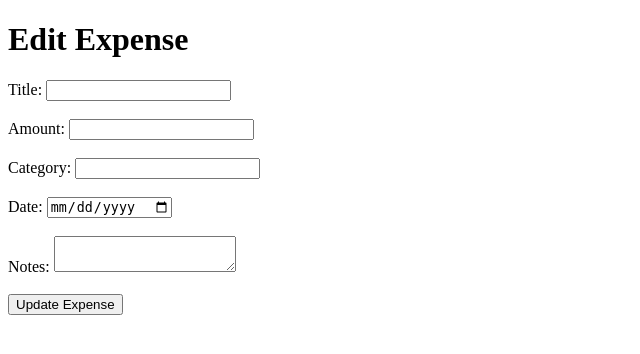
After one commit to Aman786-gitch/Expense-Tracker-Flask, a Flask app: template app/templates/edit_expense.html in a window 1280 px wide. The commit adds this page. Shown: the top 354 px of the page, without its empty margins (0-640 px from the left). Run offline with Flask 3, Linux system fonts and the light colour scheme; the template is opened without the code that fills it, so the values that code supplies are empty.

Commit message:
Added expense edit functionality

```diff
--- /dev/null
+++ b/app/templates/edit_expense.html
@@ -0,0 +1,36 @@
+<!DOCTYPE html>
+<html>
+<head>
+    <title>Edit Expense</title>
+</head>
+<body>
+
+    <h1>Edit Expense</h1>
+
+    <form action="{{ url_for('edit_expense', expense_id=expense.id) }}" method="POST">
+
+        <label>Title:</label>
+        <input type="text" name="title" value="{{ expense.title }}" required>
+        <br><br>
+
+        <label>Amount:</label>
+        <input type="number" name="amount" step="0.01" value="{{ expense.amount }}" required>
+        <br><br>
+
+        <label>Category:</label>
+        <input type="text" name="category" value="{{ expense.category }}" required>
+        <br><br>
+
+        <label>Date:</label>
+        <input type="date" name="expense_date" value="{{ expense.expense_date }}" required>
+        <br><br>
+
+        <label>Notes:</label>
+        <textarea name="notes">{{ expense.notes }}</textarea>
+        <br><br>
+
+        <button type="submit">Update Expense</button>
+
+    </form>
+</body>
+</html>
--- a/app/templates/expenses.html
+++ b/app/templates/expenses.html
@@ -15,6 +15,7 @@
             <th>Category</th>
             <th>Date</th>
             <th>Notes</th>
+            <th>Actions</th>
         </tr>
 
         {% for expense in data %}
@@ -25,6 +26,9 @@
             <td>{{ expense.category }}</td>
             <td>{{ expense.expense_date }}</td>
             <td>{{ expense.notes }}</td>
+            <td>
+                <a href="{{ url_for('edit_expense', expense_id=expense.id) }}">Edit</a>
+            </td>
         </tr>
         {% endfor %}
 
--- a/run.py
+++ b/run.py
@@ -50,12 +50,28 @@ def add_expense():
     db.session.add(expense)
     db.session.commit()
 
-    return redirect(url_for('add_expenses_form'))
+    return redirect(url_for('view_expenses'))
 
 @app.route('/expenses')
 def view_expenses():
     expenses = Expenses.query.all()
     return render_template('expenses.html', data=expenses)
+
+@app.route('/edit_expense/<int:expense_id>', methods=['GET','POST'])
+def edit_expense(expense_id):
+    expense = Expenses.query.get_or_404(expense_id)
+
+    if request.method == 'POST':
+        expense.title = request.form['title']
+        expense.amount = request.form['amount']
+        expense.category = request.form['category']
+        expense.expense_date = request.form['expense_date']
+        expense.notes = request.form['notes']
+
+        db.session.commit()
+        return redirect(url_for('view_expenses'))
+
+    return render_template('edit_expense.html', expense=expense)
 
 
 if __name__ == '__main__':
```
